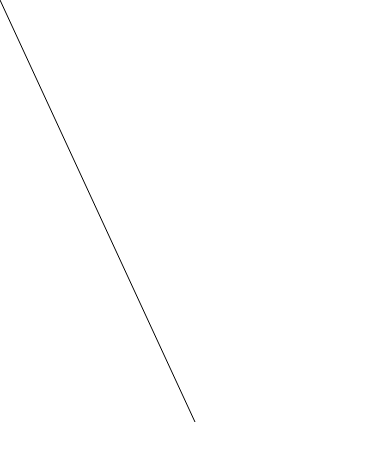
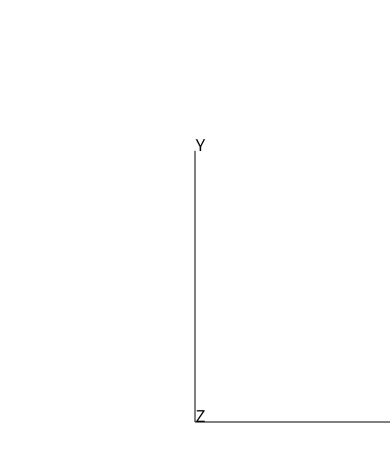
Before and after one commit to 0herm/3dRenderEngine, a plain HTML site: page index.html in a window 390 px wide. Drawn offline with Linux system fonts and the light colour scheme.

Commit message:
sub optimal - depthClipping

```diff
--- /dev/null
+++ b/depthClipping.js
@@ -0,0 +1,428 @@
+let ctx = document.getElementById("canvas").getContext("2d");
+ctx.canvas.width = window.innerWidth;
+ctx.canvas.height = window.innerHeight;
+ctx.font = "18px Source Code Pro";
+
+let a = canvas.height / canvas.width;
+let FOV = 70;
+let f = 1 / Math.tan((FOV * Math.PI / 180) / 2);
+let zFar = 10;
+let zNear = 1;
+let q = zFar / (zFar - zNear);
+
+let tx = 0;
+let ty = 0;
+let tz = 10;
+
+let angleX = 0;
+let angleY = 180 * Math.PI / 180;
+
+let keysPressed = new Set();
+let keysToggle = new Set();
+
+let objects = [];
+
+class Triangle {
+
+    constructor(x1, y1, z1, x2, y2, z2, x3, y3, z3) {
+        this.points = [
+            [x1,y1,z1,1],
+            [x2,y2,z2,1],
+            [x3,y3,z3,1]
+        ]
+        this.projectionPoints = [
+            [0, 0],
+            [0, 0],
+            [0, 0]
+        ]
+    }
+
+    draw() {
+        ctx.beginPath();
+        ctx.moveTo(this.projectionPoints[0][0], this.projectionPoints[0][1]);
+        ctx.lineTo(this.projectionPoints[1][0], this.projectionPoints[1][1]);
+        ctx.lineTo(this.projectionPoints[2][0], this.projectionPoints[2][1]);
+        ctx.fill();
+    }
+}
+let testTriangle = new Triangle(1,1,5,2,2,5,1,3,5);
+//objects.push(testTriangle);
+
+let box = {
+    points: [
+        [-1, -1, 10, 1],
+        [1, -1, 10, 1],
+        [1, 1, 10, 1],
+        [-1, 1, 10, 1],
+        [-1, -1, 8, 1],
+        [1, -1, 8, 1],
+        [1, 1, 8, 1],
+        [-1, 1, 8, 1]
+    ],
+    projectionPoints: [
+        [0, 0],
+        [0, 0],
+        [0, 0],
+        [0, 0],
+        [0, 0],
+        [0, 0],
+        [0, 0],
+        [0, 0]
+    ],
+    draw: function () {
+
+        for (let numLines = 0; numLines < 4; numLines++) {
+            line(this.projectionPoints[numLines], this.projectionPoints[(numLines + 1) % 4]);
+            line(this.projectionPoints[numLines + 4], this.projectionPoints[(numLines + 5) % 4 + 4]);
+            line(this.projectionPoints[numLines], this.projectionPoints[numLines + 4]);
+        }
+    }
+};
+//objects.push(box);
+
+let directionX = {
+    points: [
+        [0, 0, 0, 1],
+        [5, 0, 0, 1]
+    ],
+    projectionPoints: [
+        [0, 0],
+        [0, 0]
+    ],
+    draw: function () {
+        line(this.projectionPoints[0], this.projectionPoints[1]);
+        ctx.fillText("X", this.projectionPoints[1][0], this.projectionPoints[1][1]);
+    }
+};
+objects.push(directionX);
+
+let directionY = {
+    points: [
+        [0, 0, 0, 1],
+        [0, 5, 0, 1]
+    ],
+    projectionPoints: [
+        [0, 0],
+        [0, 0]
+    ],
+    draw: function () {
+        line(this.projectionPoints[0], this.projectionPoints[1]);
+        ctx.fillText("Y", this.projectionPoints[1][0], this.projectionPoints[1][1]);
+    }
+};
+objects.push(directionY);
+
+let directionZ = {
+    points: [
+        [0, 0, 0, 1],
+        [0, 0, 5, 1]
+    ],
+    projectionPoints: [
+        [0, 0],
+        [0, 0]
+    ],
+    draw: function () {
+        line(this.projectionPoints[0], this.projectionPoints[1]);
+        ctx.fillText("Z", this.projectionPoints[1][0], this.projectionPoints[1][1]);
+    }
+};
+objects.push(directionZ);
+
+let ground = {
+    points: [
+        [0, 0, 0, 1],
+        [5,  0, 0, 1],
+        [5,  0,  5, 1],
+        [0, 0,  5, 1]
+    ],
+    projectionPoints: [
+        [0, 0],
+        [0, 0],
+        [0, 0],
+        [0, 0]
+    ],
+    draw: function () {
+        ctx.beginPath();
+        ctx.moveTo(this.projectionPoints[0][0], this.projectionPoints[0][1]);
+        ctx.lineTo(this.projectionPoints[1][0], this.projectionPoints[1][1]);
+        ctx.lineTo(this.projectionPoints[2][0], this.projectionPoints[2][1]);
+        ctx.lineTo(this.projectionPoints[3][0], this.projectionPoints[3][1]);
+        ctx.fill();
+    }
+};
+//objects.push(ground);
+
+
+
+
+
+
+function draw() {
+    ctx.clearRect(0, 0, canvas.width, canvas.height);
+
+    let cosX = Math.cos(angleX);
+    let cosY = Math.cos(angleY);
+    let sinX = Math.sin(angleX);
+    let sinY = Math.sin(angleY);
+
+    let projectionMatrix = [
+        [a * f, 0,  0,       0],
+        [0,     f,  0,       0],
+        [0,     0,  q,       1],
+        [0,     0,  zNear*q, 0]
+    ];
+
+    let projectionMatrixInvers = [
+        [1/projectionMatrix[0][0],  0,                        0,                        0],
+        [0,                         1/projectionMatrix[1][1], 0,                        0],
+        [0,                         0,                        1/projectionMatrix[2][2], 0],
+        [0,                         0,                        0,                        0]
+    ];
+
+    let translationMatrix = [
+        [1, 0, 0, tx],
+        [0, 1, 0, ty],
+        [0, 0, 1, tz],
+        [0, 0, 0, 1 ]
+    ];
+
+    let rotateMatrix = [
+        [cosY,       0,    sinY,       0],
+        [sinX*sinY,  cosX, -sinX*cosY, 0],
+        [-cosX*sinY, sinX, cosX*cosY,  0],
+        [0,          0,    0,          1]
+    ];
+
+    let rotateMatrixInvers = [
+        [rotateMatrix[0][0],  rotateMatrix[1][0], rotateMatrix[2][0], 0],
+        [rotateMatrix[0][1],  rotateMatrix[1][1], rotateMatrix[2][1], 0],
+        [rotateMatrix[0][2],  rotateMatrix[1][2], rotateMatrix[2][2], 0],
+        [0,                   0,                  0,                  0]
+    ];
+
+    keyLoop(projectionMatrixInvers, rotateMatrixInvers);
+
+    for (let i = 0; i < objects.length; i++) {
+        let projectionPoints = []
+
+        for (let j = 0; j < objects[i].points.length; j++) {
+
+            let translation = matrixMultipliation(translationMatrix, objects[i].points[j]);
+            let rotate = matrixMultipliation(rotateMatrix, translation);
+            let projection = matrixMultipliation(projectionMatrix, rotate);
+
+            projectionPoints.push(projection);
+
+        }
+
+        for (k = 0; k < projectionPoints.length; k++) {
+            let point1 = {
+                x: projectionPoints[k][0],
+                y: projectionPoints[k][1],
+                z: projectionPoints[k][2],
+                w: projectionPoints[k][3]
+            };
+
+            if (point1.z < 0) {
+
+                let x = ((point1.x/point1.w + 1) * canvas.width / 2);
+                let y = ((point1.y/point1.w + 1) * canvas.height / 2);
+
+                objects[i].projectionPoints[k] = [x, y];
+
+            } else {
+                console.log("else");
+                let nextPoint = (k + 1) % 2;
+
+                let point2 = {
+                    x: projectionPoints[nextPoint][0],
+                    y: projectionPoints[nextPoint][1],
+                    z: projectionPoints[nextPoint][2],
+                    w: projectionPoints[nextPoint][3]
+                };
+
+                let d = -(sinY * cosX * tx + sinY * sinX * ty + cosY * tz)
+
+                let nearPlaneNormal = [
+                    sinY * cosX * tx,
+                    sinY * sinX * ty,
+                    cosY * tz,
+                    d
+                ];
+
+                console.log(nearPlaneNormal);
+
+                let intersection = linePlaneIntersection(point1, point2, nearPlaneNormal);
+
+                if (intersection != null) {
+                    if (intersection.length > 0){
+                        let x = ((intersection[0].x/point1.w + 1) * canvas.width / 2);
+                        let y = ((intersection[0].y/point1.w + 1) * canvas.height / 2);
+
+                        objects[i].projectionPoints[k] = [x, y];
+                    }
+                }
+            }
+
+        }
+        objects[i].draw();
+        }
+
+    if (keysToggle.has("KeyQ")) {
+        ctx.fillText("XYZ: " + parseInt(-tx) + "," + parseInt(-ty) + "," + parseInt(-tz), 10, 20);
+        ctx.fillText("angle X: " + parseInt((angleY / (Math.PI / 180)) % 360), 10, 40);
+        ctx.fillText("angle Y: " + parseInt(angleX / (Math.PI / 180)), 10, 60);
+        ctx.fillText("zFar zNear: " + zFar + "," + zNear, 10, 80);
+        ctx.fillText("FOV: " + FOV, 10, 100);
+        ctx.fillText("Keys: " + Array.from(keysPressed).join(' '), 10, 120);
+    }
+
+    requestAnimationFrame(draw);
+}
+
+requestAnimationFrame(draw);
+
+
+function linePlaneIntersection(p1, p2, plane) {
+    let [a,b,c,d] = plane;
+
+    let denominator = a * (p2.x - p1.x) + b * (p2.y - p1.y) + c * (p2.z - p1.z);
+
+    if (denominator == 0) {
+      return null;
+    }
+
+    let t = -(a * p1.x + b * p1.y + c * p1.z + d) / denominator;
+
+    let intersectionPoint = {
+      x: p1.x + t * (p2.x - p1.x),
+      y: p1.y + t * (p2.y - p1.y),
+      z: p1.z + t * (p2.z - p1.z),
+    };
+
+    return intersectionPoint;
+}
+
+function intersectionView(p1, p2) {
+    let cubePlanes = [
+        [1, 0, 0, 1],
+        [-1, 0, 0, 1],
+        [0, 1, 0, 1], // Top
+        [0, -1, 0, 1], // Bottom
+        [0, 0, -1, 1],
+        [0, 0, 1, 1],
+    ];
+
+    let directions = [p1.x <= -1,p1.y <= -1, p1.z <= -1];
+
+    let intersectionIndex = 0;
+    let intersectionPoints = [];
+
+    while (intersectionIndex < 6) {
+
+        let lineDirection = 0;
+
+        if ( directions[Math.floor(intersectionIndex/2)] == false ){
+            lineDirection = 1;
+        }
+
+        let pointOfIntersection = linePlaneIntersection(p1, p2, cubePlanes[intersectionIndex + lineDirection]);
+
+        if (pointOfIntersection){
+            intersectionPoints.push(pointOfIntersection);
+        }
+
+        intersectionIndex += 2;
+    }
+
+    return intersectionPoints;
+}
+
+function keyLoop(projectionMatrixInvers, rotateMatrixInvers) {
+    let d = [0, 0, 0, 0];
+    if (keysPressed.has("KeyW")) {
+        d = [0, 0, 0.1, 0];
+    }
+    else if (keysPressed.has("KeyS")) {
+        d = [0, 0, -0.1, 0];
+    }
+    if (keysPressed.has("KeyA")) {
+        d = [-0.1, 0, 0, 0];
+    }
+    else if (keysPressed.has("KeyD")) {
+        d = [0.1, 0, 0, 0];
+    }
+    if (keysPressed.has("ShiftLeft")) {
+        ty += 0.1;
+    }
+    else if (keysPressed.has("Space")) {
+        ty -= 0.1;
+    }
+    else if (keysPressed.has("KeyC")) {
+        console.clear();
+    }
+
+    let dr = matrixMultipliation(projectionMatrixInvers, d);
+    let dw = matrixMultipliation(rotateMatrixInvers, dr);
+    tx += dw[0];
+    tz += dw[2];
+}
+
+function matrixMultipliation(projection, vertex) {
+    let result = [];
+
+    for (let v = 0; v < projection.length; v++) {
+        result.push(projection[v][0] * vertex[0] +
+                    projection[v][1] * vertex[1] +
+                    projection[v][2] * vertex[2] +
+                    projection[v][3] * vertex[3]);
+    }
+
+    return result;
+}
+
+function point(x, y) {
+    ctx.beginPath();
+    ctx.arc(x, y, 2.5, 0, 2 * Math.PI);
+    ctx.fill();
+}
+
+function line(p1, p2) {
+    ctx.beginPath();
+    ctx.moveTo(p1[0], p1[1]);
+    ctx.lineTo(p2[0], p2[1]);
+    ctx.stroke();
+}
+
+
+document.addEventListener("keydown", (event) => {
+    keysPressed.add(event.code);
+
+    if (!keysToggle.has("KeyQ")) {
+        keysToggle.add(event.code);
+    } else if (keysToggle.has("KeyQ")) {
+        keysToggle.delete(event.code);
+    }
+});
+
+document.addEventListener("keyup", (event) => {
+    keysPressed.delete(event.code);
+});
+
+canvas.addEventListener("click", async () => {
+    await canvas.requestPointerLock();
+});
+
+document.addEventListener('mousemove', function (e) {
+    if (Math.cos(angleX + e.movementY / 100) > 0) {
+        angleX += e.movementY / 100;
+    }
+    else if (Math.cos(angleX) < 0) {
+        if (e.movementY < 0) {
+            angleX = 3 * Math.PI / 2;
+        } else {
+            angleX = Math.PI / 2;
+        }
+    }
+    angleY -= e.movementX / 100;
+});
--- a/index.html
+++ b/index.html
@@ -4,7 +4,7 @@
     <meta charset="UTF-8">
     <meta name="viewport" content="width=device-width, initial-scale=1.0">
     <title>Document</title>
-    <script src="code.js" defer></script>
+    <script src="depthClipping.js" defer></script>
     <link rel="stylesheet" href="styles.css">
     <link href='https://fonts.googleapis.com/css?family=Source Code Pro' rel='stylesheet'>
 </head>
```
